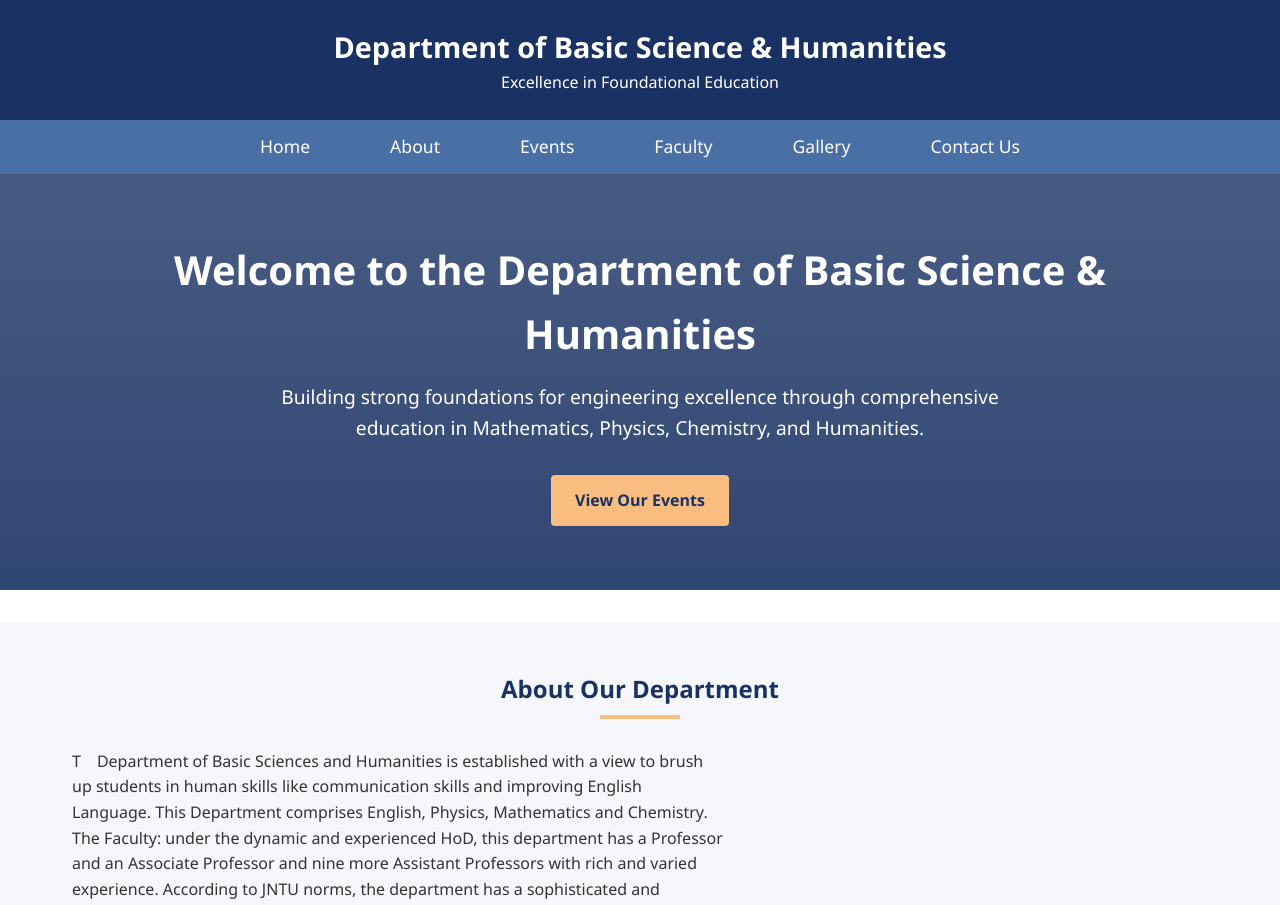
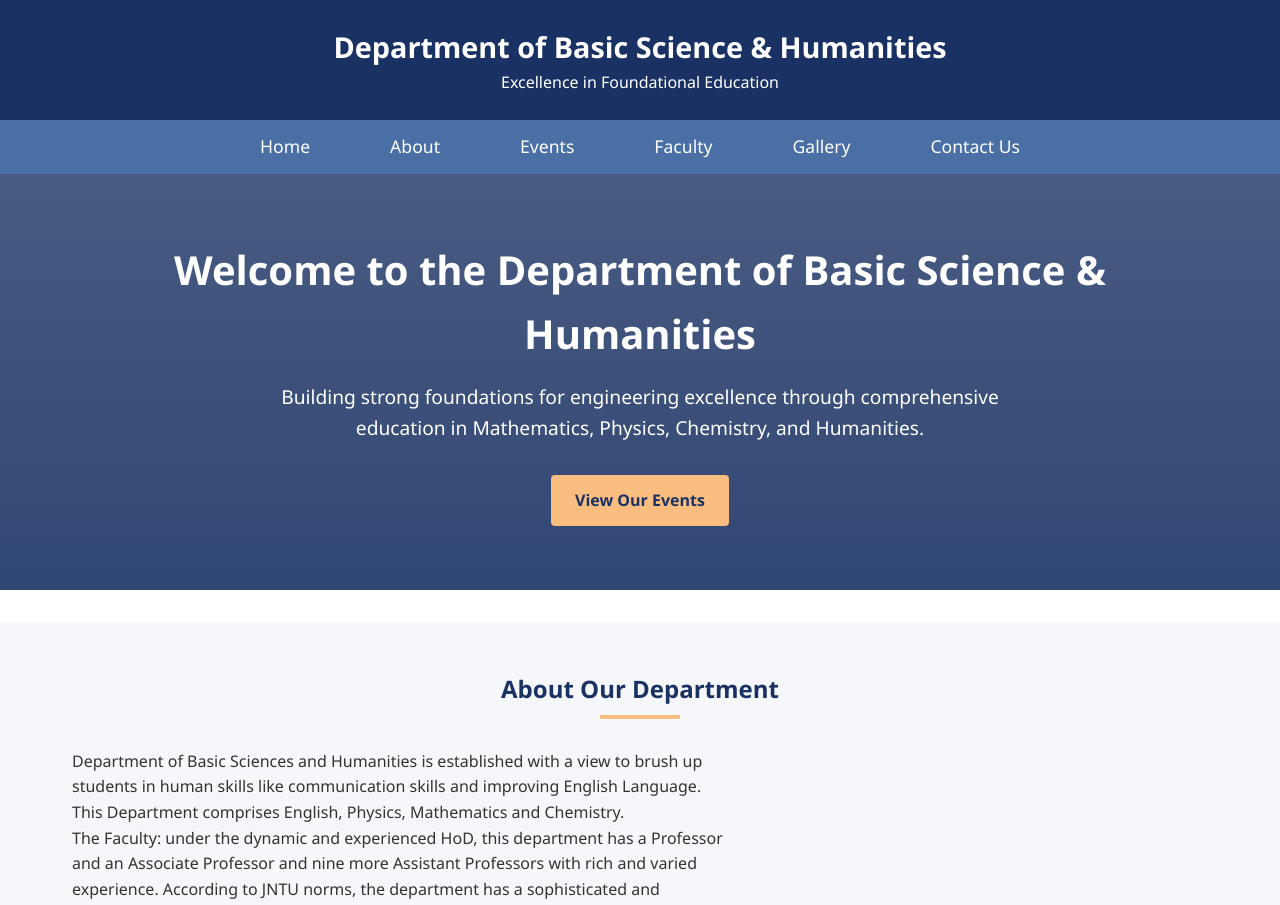
Before and after one commit to HEMANTHKUMAR-K-S/bshdepartment, a plain HTML site: page index.html in a window 1280 px wide. Shown: the top 905 px of the page. Drawn offline with Linux system fonts and the light colour scheme.

Commit message:
Update index.html

```diff
--- a/index.html
+++ b/index.html
@@ -49,7 +49,7 @@
             <h2 class="section-title">About Our Department</h2>
             <div class="about-content">
                 <div class="about-text">
-                    <p>T Department of Basic Sciences and Humanities is established with a view to brush up students in human skills like communication skills and improving English Language.
+                    <p>Department of Basic Sciences and Humanities is established with a view to brush up students in human skills like communication skills and improving English Language.
                         This Department comprises English, Physics, Mathematics and Chemistry.</p>
                     <p>The Faculty: under the dynamic and experienced HoD, this department has a Professor and an Associate Professor and nine more Assistant Professors with rich and varied experience.
                         According to JNTU norms, the department has a sophisticated and modern English Language lab with the software of a reputed software company..</p>
```
